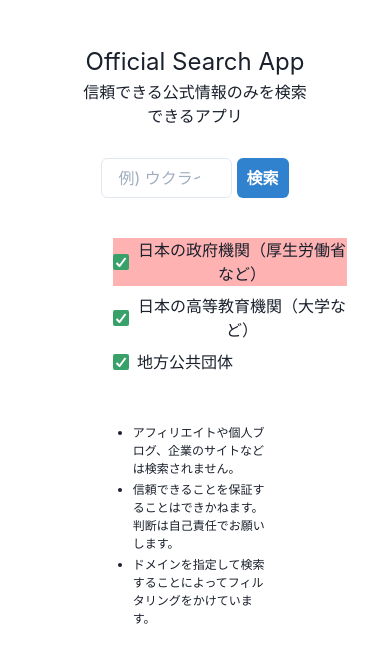
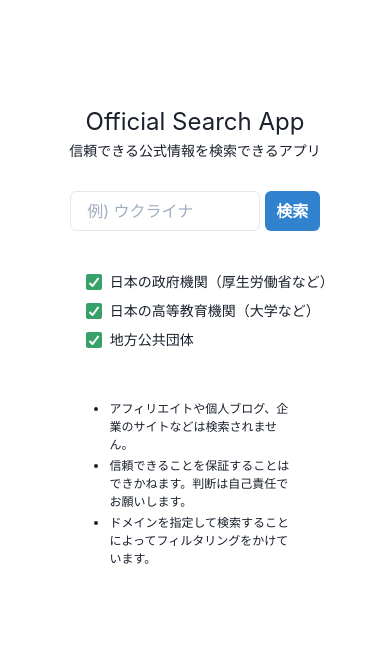
Before and after one commit to joel2145/official-search, a React (Create React App) app: page / in a window 390 px wide. Shown: the top 662 px of the page. Built offline with nearby package versions, Linux system fonts and the light colour scheme.

Commit message:
スタイリングをスマホ対応中、、

```diff
--- a/src/pages/SearchPage.js
+++ b/src/pages/SearchPage.js
@@ -16,11 +16,10 @@ import {
 import classes from "./SearchPage.module.scss"
 
 export const SearchPage = () => {
-  const breakpointValue = useBreakpointValue(["base", "sm", "md", "lg"])
+  useBreakpointValue(["base", "sm", "md", "lg"])
 
   const [searchWord, setSearchWord] = useState('')
 
-  // const [url, setUrl] = useState(`https://www.google.com/search?q=site%3Aac.jp+OR+site%3Ago.jp+OR+site%3Alg.jp+${searchWord}`)
   const [go, setGo] = useState("+OR+site%3Ago.jp")
   const [ac, setAc] = useState("+OR+site%3Aac.jp")
   const [lg, setLg] = useState("+OR+site%3Alg.jp")
@@ -63,22 +62,22 @@ export const SearchPage = () => {
         <div className={classes.box}>
           <FormControl className={classes.contents}>
             <h1 className={classes.title}>Official Search App</h1>
-            <p className={classes.subtitle}>信頼できる公式情報のみを検索できるアプリ</p>
+            <p className={classes.subtitle}>信頼できる公式情報を検索できるアプリ</p>
 
             <div className={classes.searchArea}>
-              <Input id='searchWord' type='search' placeholder='例) ウクライナ　新型コロナウイルス' size='md' value={searchWord} onChange={searchWordChange} className={classes.textBox} />
+              <Input id='searchWord' type='search' placeholder='例) ウクライナ　' size='md' value={searchWord} onChange={searchWordChange} className={classes.textBox} />
               <Button onClick={() => submit()} colorScheme='blue' size='md' marginBottom="10" className={classes.submitButton}>検索</Button>
             </div>
 
 
             <Stack spacing={2} direction='column' className={classes.checkList}>
-              <Checkbox colorScheme='green' onChange={goChange} value="go.jp" id="go" defaultChecked bg={["red.200", "yellow.200", "green.200", "blue.200"]}>
+              <Checkbox colorScheme='green' onChange={goChange} value="go.jp" id="go" defaultChecked className={classes.checkBox}>
                 日本の政府機関（厚生労働省など）
               </Checkbox>
-              <Checkbox colorScheme='green' onChange={acChange} value="ac.jp" id="ac" defaultChecked >
+              <Checkbox colorScheme='green' onChange={acChange} value="ac.jp" id="ac" defaultChecked className={classes.checkBox}>
                 日本の高等教育機関（大学など）
               </Checkbox>
-              <Checkbox colorScheme='green' onChange={lgChange} value="lg.jp" id="lg" defaultChecked >
+              <Checkbox colorScheme='green' onChange={lgChange} value="lg.jp" id="lg" defaultChecked className={classes.checkBox}>
                 地方公共団体
               </Checkbox>
             </Stack>
--- a/src/pages/SearchPage.module.scss
+++ b/src/pages/SearchPage.module.scss
@@ -12,6 +12,10 @@
   display: flex;
   justify-content: center;
   align-items: center;
+  @media screen and (max-width: 480px) {
+    /* （スマホ用） */
+    width: 80%;
+  }
 }
 
 .contents {
@@ -33,6 +37,10 @@
   justify-content: center;
   text-align: center;
   margin-bottom: 30px;
+  @media screen and (max-width: 480px) {
+    /* 959px以下に適用されるCSS（スマホ用） */
+    font-size: 14px;
+  }
 }
 
 .searchArea {
@@ -60,6 +68,12 @@
     margin-left: 30%;
   }
 }
+.checkBox :nth-child(3) {
+  @media screen and (max-width: 480px) {
+    /* 959px以下に適用されるCSS（スマホ用） */
+    font-size: 14px;
+  }
+}
 
 .description {
   margin-top: 50px;
```
